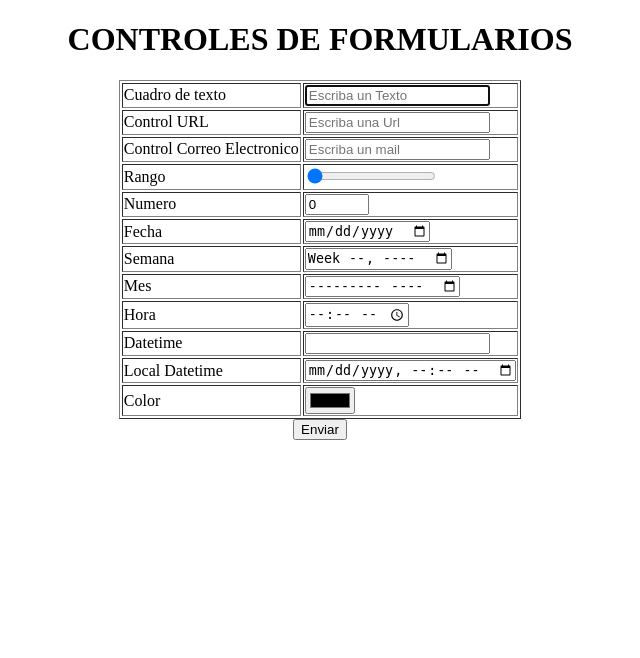
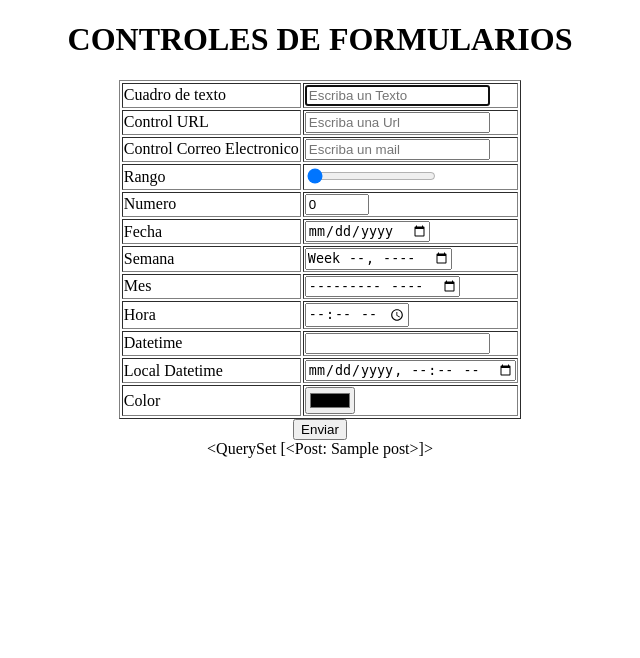
Before and after one commit to NervenCid/Tutorial_Django_Girls, a Django app: template hola_app/templates/hola_app/post_list.html in a window 1280 px wide. Shown: the top 658 px of the page, without its empty margins (320-960 px from the left). Run offline with Django 3.2, Linux system fonts and the light colour scheme; the template is opened without the code that fills it: values that come from a table or form of the project are taken from there, others are empty; tables that the repository leaves empty hold one stand-in row (values such as "Sample post").

Commit message:
Templates para mostar posts desde bases de datos

```diff
--- a/hola_app/templates/hola_app/post_list.html
+++ b/hola_app/templates/hola_app/post_list.html
@@ -240,6 +240,9 @@
 
 		</form>
 
+		{{ posts }}
+
 	</body>
 
+
 </html>
--- a/hola_app/views.py
+++ b/hola_app/views.py
@@ -1,6 +1,9 @@
 from django.shortcuts import render
+from django.utils import timezone
+from .models import Post
 
 # Create your views here.
 
 def post_list(request):
-    return render(request, 'hola_app/post_list.html', {})
+     posts = Post.objects.filter(published_date__lte=timezone.now()).order_by('published_date')
+     return render(request, 'hola_app/post_list.html', {'posts': posts})
```
